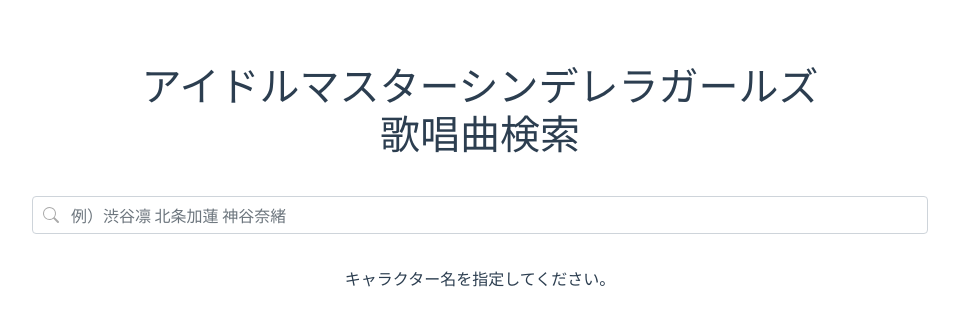
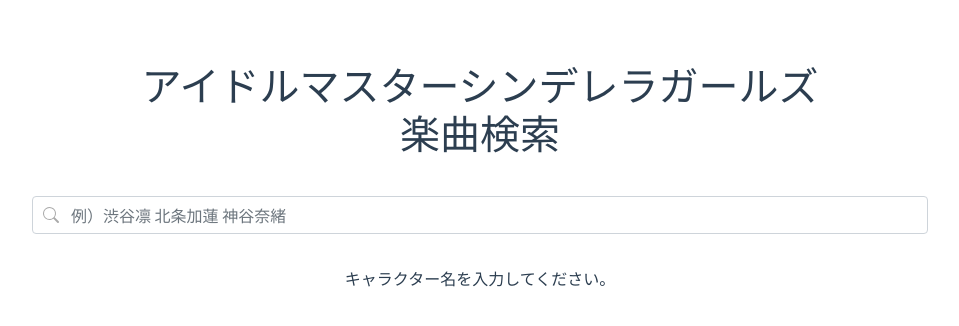
Before and after one commit to 4423/cg-songs, a Vue app: page / in a window 1280 px wide. Shown: the top 326 px of the page, without its empty margins (160-1119 px from the left). Built offline with nearby package versions, Linux system fonts and the light colour scheme; no server answers.

Commit message:
Update text

```diff
--- a/public/index.html
+++ b/public/index.html
@@ -1,11 +1,29 @@
 <!doctype html>
-<html lang="en">
+<html lang="ja">
   <head>
     <meta charset="utf-8" />
     <meta http-equiv="X-UA-Compatible" content="IE=edge" />
     <meta name="viewport" content="width=device-width,initial-scale=1.0" />
+
+    <meta
+      name="description"
+      content="アイドルマスターシンデレラガールズの楽曲をキャラクター名で検索できます。"
+    />
+    <meta name="author" content="4423.ch" />
+
+    <meta property="og:type" content="website" />
+    <meta property="og:url" content="https://cg-songs.vercel.app/" />
+    <meta
+      property="og:title"
+      content="アイドルマスターシンデレラガールズ 楽曲検索"
+    />
+    <meta
+      property="og:description"
+      content="アイドルマスターシンデレラガールズの楽曲をキャラクター名で検索できます。"
+    />
+
     <link rel="icon" href="<%= BASE_URL %>favicon.ico" />
-    <title>アイドルマスターシンデレラガールズ歌唱曲検索</title>
+    <title>アイドルマスターシンデレラガールズ 楽曲検索</title>
   </head>
   <body>
     <noscript>
--- a/src/components/Content.vue
+++ b/src/components/Content.vue
@@ -1,7 +1,7 @@
 <template>
   <div id="content">
     <router-link to="/" class="title">
-      <h1>アイドルマスターシンデレラガールズ<br />歌唱曲検索</h1>
+      <h1>アイドルマスターシンデレラガールズ<br />楽曲検索</h1>
     </router-link>
     <div class="form-group has-search">
       <b-icon-search class="fa fa-search form-control-feedback"></b-icon-search>
--- a/src/components/Setlist.vue
+++ b/src/components/Setlist.vue
@@ -5,11 +5,13 @@
       :songs="songs"
       :selected="artists"
     ></Songs>
-    <span v-if="!hasArtists"> キャラクター名を指定してください。 </span>
+    <span v-else-if="!hasArtists"> キャラクター名を入力してください。 </span>
     <span v-else-if="songs == null || songs.length == 0">
       見つかりませんでした。 フルネームで指定していますか？
     </span>
-    <span v-else-if="failedToLoad"> データの読み込みに失敗しました。 </span>
+    <span v-else-if="failedToLoad">
+      データの読み込みに失敗しました。再度時間を置いて試してください。
+    </span>
   </div>
 </template>
 
```
Also changed, not shown: 2 other files (tests, documents, lock files or other folders).
